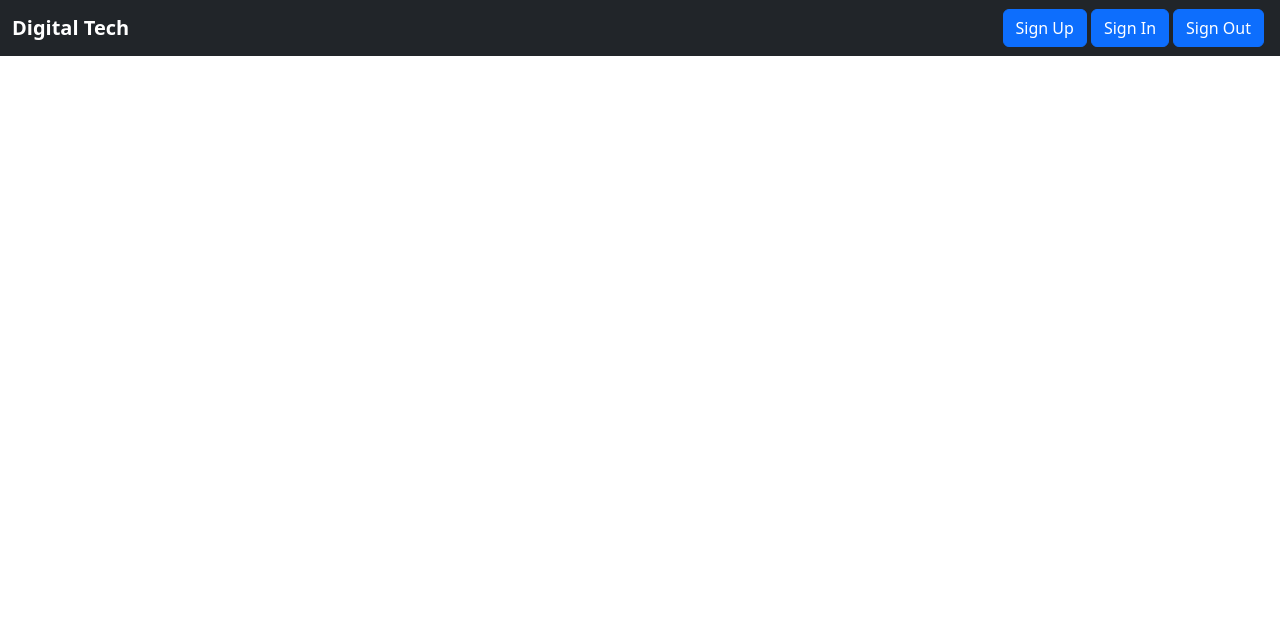
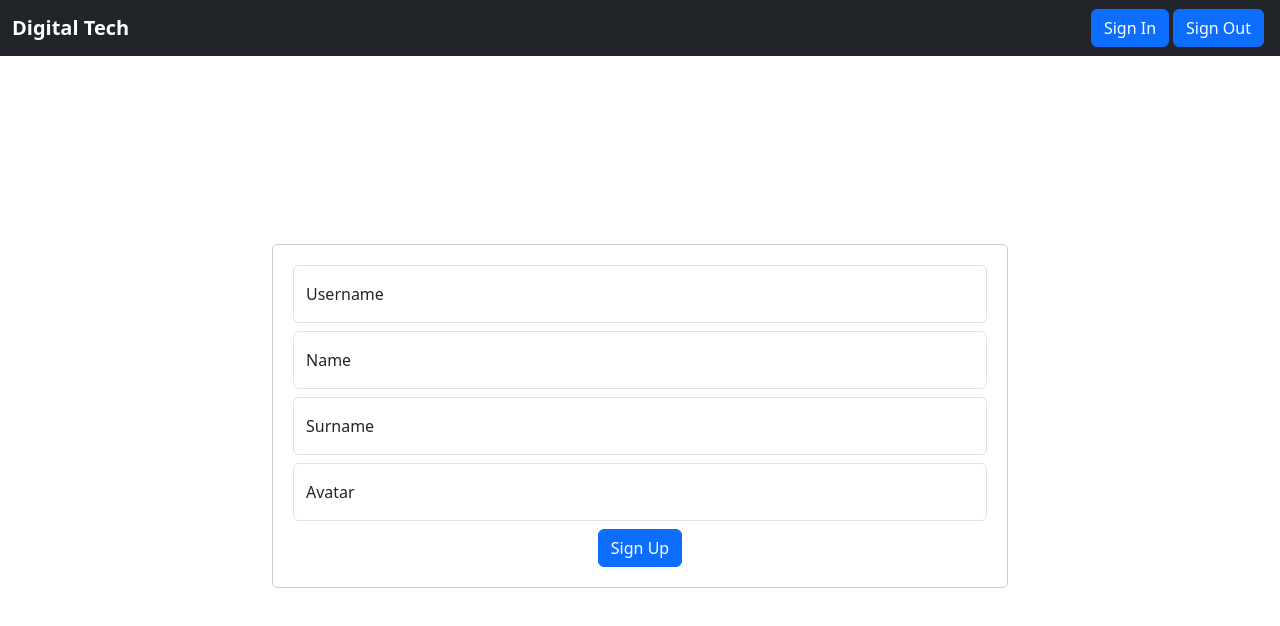
Before and after one commit to BrsTor/digital-tech-front, an Angular app: page / in a window 1280 px wide. Shown: the top 626 px of the page. Built offline with nearby package versions, Linux system fonts and the light colour scheme.

Commit message:
Added form group for sign up

```diff
--- a/src/app/app.component.html
+++ b/src/app/app.component.html
@@ -1 +1,3 @@
 <app-header></app-header>
+
+<sign-up></sign-up>
--- a/src/app/app.component.ts
+++ b/src/app/app.component.ts
@@ -1,13 +1,14 @@
 import { Component } from '@angular/core';
 import { RouterOutlet } from '@angular/router';
 import { HeaderComponent } from "./header/header.component";
+import { SignUpComponent } from "./sign-up/sign-up.component";
 
 @Component({
     selector: 'app-root',
     standalone: true,
     templateUrl: './app.component.html',
     styleUrl: './app.component.scss',
-    imports: [RouterOutlet, HeaderComponent]
+    imports: [RouterOutlet, HeaderComponent, SignUpComponent, ]
 })
 export class AppComponent {
   title = 'digital-tech-front';
--- a/src/app/header/header.component.html
+++ b/src/app/header/header.component.html
@@ -3,9 +3,6 @@
     <a class="navbar-brand">Digital Tech</a>
     <div class="ml-auto">
       <ul class="navbar-nav">
-        <li class="nav-item me-1">
-          <a class="btn btn-primary" (click)="signUp()">Sign Up</a>
-        </li>
         <li class="nav-item me-1">
           <a class="btn btn-primary" (click)="signIn()">Sign In</a>
         </li>
--- /dev/null
+++ b/src/app/sign-up/sign-up.component.html
@@ -0,0 +1,72 @@
+<div class="container">
+  <div class="row align-items-center justify-content-center">
+    <div class="col-xs-12 col-sm-10 col-md-8 col-sm-offset-1 col-md-offset-2">
+      <form [formGroup]="signUpForm" (ngSubmit)="onSubmit($event)">
+        <div class="form-floating mb-2">
+          <input
+            type="text"
+            id="username"
+            class="form-control"
+            formControlName="username"
+            placeholder="Username"
+          />
+          <label for="username">Username</label>
+          <span
+            *ngIf="
+              !signUpForm.get('username')?.valid &&
+              signUpForm.get('username')?.touched
+            "
+            class="help-block"
+            >The username must have at least five (5) characters</span
+          >
+        </div>
+        <div class="form-floating mb-2">
+          <input
+            type="text"
+            id="name"
+            class="form-control"
+            formControlName="name"
+            placeholder="name"
+          />
+          <label for="name">Name</label>
+          <span
+            *ngIf="
+              !signUpForm.get('name')?.valid && signUpForm.get('name')?.touched
+            "
+            class="help-block"
+            >The name must have at least two (2) characters</span
+          >
+        </div>
+        <div class="form-floating mb-2">
+          <input
+            type="text"
+            id="surname"
+            class="form-control"
+            formControlName="surname"
+            placeholder="surname"
+          />
+          <label for="surname">Surname</label>
+          <span
+            *ngIf="
+              !signUpForm.get('surname')?.valid &&
+              signUpForm.get('surname')?.touched
+            "
+            class="help-block"
+            >The surname must have at least two (2) characters</span
+          >
+        </div>
+        <div class="form-floating mb-2">
+          <input
+            type="text"
+            id="avatar"
+            class="form-control"
+            formControlName="avatar"
+            placeholder="Avatar"
+          />
+          <label for="avatar">Avatar</label>
+        </div>
+        <button class="btn btn-primary btn-center" type="submit">Sign Up</button>
+      </form>
+    </div>
+  </div>
+</div>
--- /dev/null
+++ b/src/app/sign-up/sign-up.component.scss
@@ -0,0 +1,37 @@
+.help-block {
+  color: red;
+  font-size: small;
+  font-style: italic;
+  margin-left: 5px;
+}
+
+body {
+  overflow-y: hidden;
+}
+
+.container {
+  display: flex;
+  min-height: 90vh;
+}
+
+.row {
+  flex-grow: 1;
+}
+
+.form-container {
+  max-width: 400px; /* Adjust as needed */
+  width: 100%;
+  margin: auto;
+}
+
+form {
+  padding: 20px;
+  border: 1px solid #ccc;
+  border-radius: 5px;
+  background-color: #fff;
+}
+
+.btn-center {
+  display: block;
+  margin: auto; /* Center horizontally */
+}
--- /dev/null
+++ b/src/app/sign-up/sign-up.component.ts
@@ -0,0 +1,34 @@
+import { CommonModule } from '@angular/common';
+import { Component, OnInit, ViewChild } from '@angular/core';
+import { FormControl, FormGroup, NgForm, ReactiveFormsModule, Validators } from '@angular/forms';
+
+@Component({
+  selector: 'sign-up',
+  standalone: true,
+  imports: [CommonModule, ReactiveFormsModule],
+  templateUrl: './sign-up.component.html',
+  styleUrl: './sign-up.component.scss'
+})
+
+export class SignUpComponent implements OnInit {
+
+  signUpForm!: FormGroup;
+
+  ngOnInit(): void {
+    this.signUpForm = new FormGroup({
+      'name': new FormControl(null, [Validators.required, Validators.minLength(2), Validators.maxLength(25)]),
+      'surname': new FormControl(null, [Validators.required, Validators.minLength(2), Validators.maxLength(25)]),
+      'username': new FormControl(null, [Validators.required, Validators.minLength(5), Validators.maxLength(25)]),
+      'avatar': new FormControl(null)
+    })
+  }
+
+
+
+  onSubmit(event:Event) {
+    event.preventDefault();
+    console.log(this.signUpForm.value);
+  }
+
+
+}
```
Also changed, not shown: 1 other file (tests, documents, lock files or other folders).
